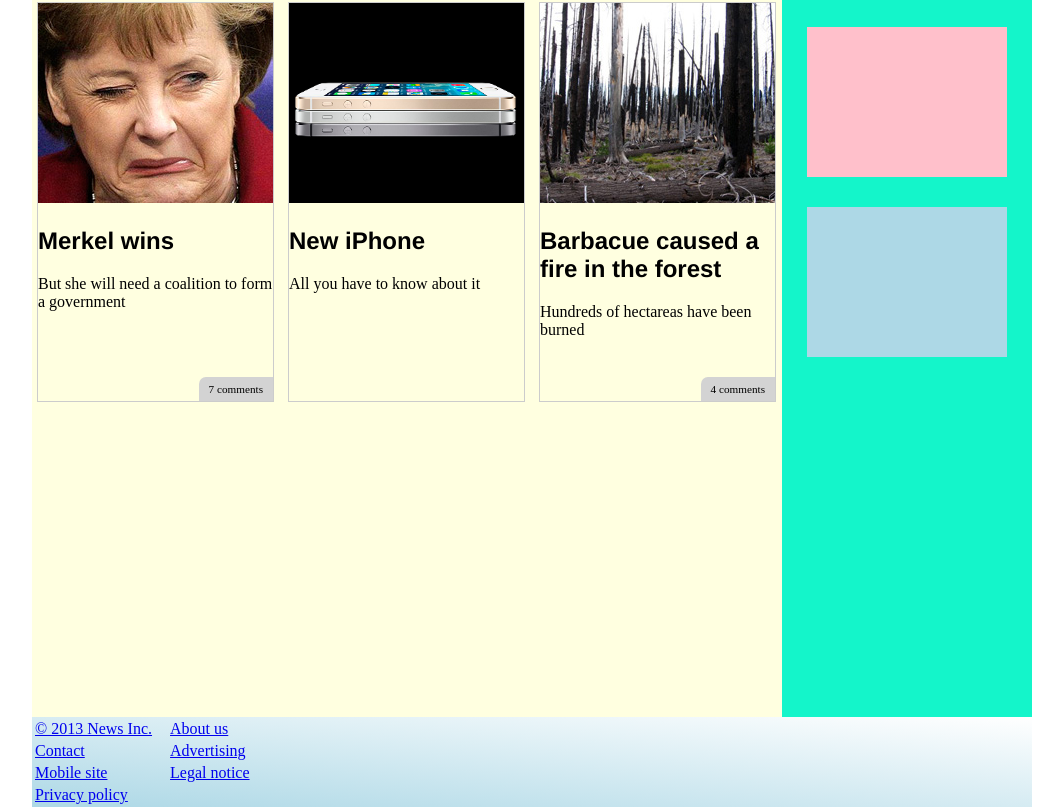
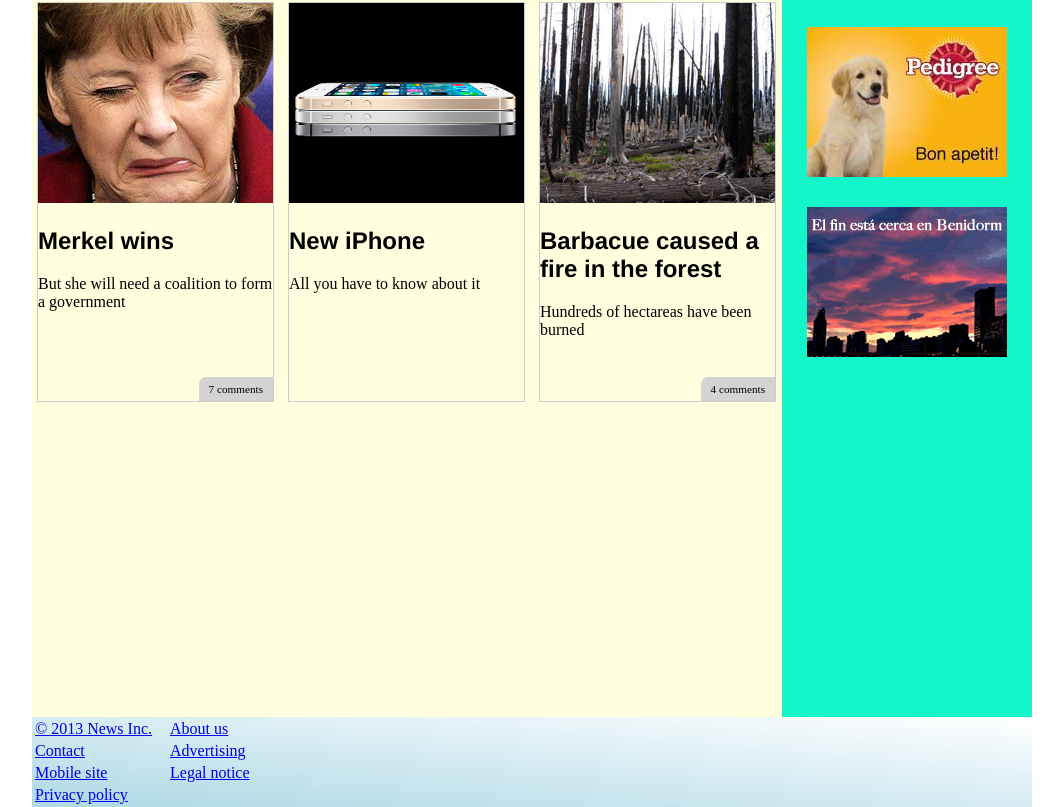
Before and after one commit to Jexica/newspaper, a plain HTML site: page index.html in a window 1280 px wide. Shown: the part 121-928 px from the top of the page, without its empty margins (108-1171 px from the left). Drawn offline with Linux system fonts and the light colour scheme.

Commit message:
Ads in the right column

```diff
--- a/index.html
+++ b/index.html
@@ -44,8 +44,12 @@
                 <aside class="news-comment-count">4 comments</aside>
             </article>
             <aside id="right-column">
-                <div class="column-advert" id="column-ad-1"></div>
-                <div class="column-advert" id="column-ad-2"></div>
+                <div class="column-advert" id="column-ad-1">
+                    <img src="static/images/publi1.jpg">
+                </div>
+                <div class="column-advert" id="column-ad-2">
+                    <img src="static/images/publi2.gif">
+                </div>
             </aside>
         </section>
         <footer>
```
Also changed, not shown: static/images/publi1.jpg (added), static/images/publi2.gif (added).
